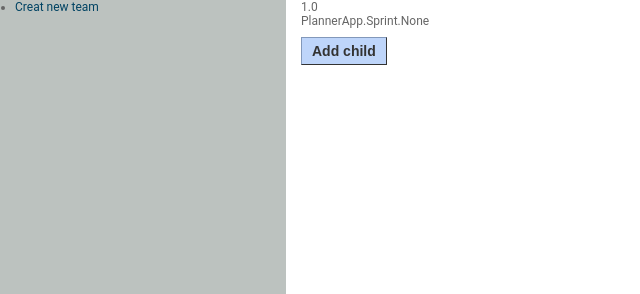
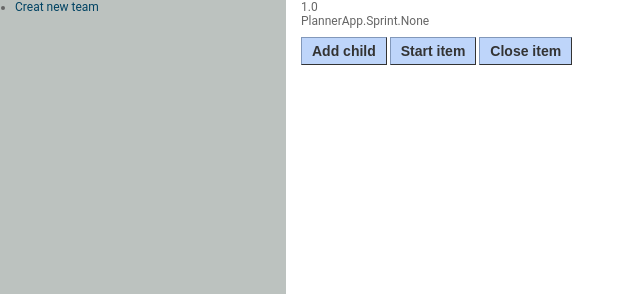
Before and after one commit to asarbs/SimplePlanner, a Django app: page /PlannerApp/item-details/1/ in a window 1280 px wide. Shown: the part 126-420 px from the top of the page, without its empty margins (0-640 px from the left). Run offline with Django 3.2, Linux system fonts and the light colour scheme; a user stored in the database is signed in; tables that the repository leaves empty hold one stand-in row (values such as "Sample post"); some libraries are stand-ins or nearby versions; some web fonts are replaced.

Commit message:
more work done

```diff
--- a/PlannerProject/PlannerApp/admin.py
+++ b/PlannerProject/PlannerApp/admin.py
@@ -16,7 +16,7 @@ class SprintAdmin(admin.ModelAdmin):
 class CustomMPTTModelAdmin(DraggableMPTTAdmin):
     model = Item
     mptt_level_indent = 20
-    list_display = ('tree_actions', 'indented_title', 'priority', 'assignment', 'status', 'start_date', 'end_date', 'length', 'item_id', 'team')
+    list_display = ('tree_actions', 'indented_title', 'priority', 'assignment', 'status', 'start_date', 'end_date', 'planned_start_date', 'planned_end_date', 'length', 'item_id', 'team')
     list_display_links = ('indented_title', )
 
 
--- a/PlannerProject/PlannerApp/models.py
+++ b/PlannerProject/PlannerApp/models.py
@@ -58,7 +58,11 @@ class Item(MPTTModel):
 
     @property
     def length(self):
-        return (self.end_date - self.start_date).days
+        try:
+            return (self.end_date - self.start_date).days
+        except TypeError:
+            return "0"
+
 
     @property
     def item_id(self):
--- a/PlannerProject/PlannerApp/templatetags/PalannerProjectTags.py
+++ b/PlannerProject/PlannerApp/templatetags/PalannerProjectTags.py
@@ -19,7 +19,6 @@ def build_item_line(nodeItem):
 @register.simple_tag
 def build_tree(nodeItems):
     ss = '<ul class="tree">'
-    logger.debug(type(nodeItems))
     for nodeItem in nodeItems:
         ss += '<li>'
         ss += build_item_line(nodeItem)
@@ -60,7 +59,6 @@ def get_sprint_team(sprint):
 @register.simple_tag
 def get_strint_items(sprint):
     items = Item.objects.filter(sprint=sprint)
-    logger.debug(items)
     ss = "<ul>"
     for item in items:
         ss += "<li>"
@@ -68,3 +66,68 @@ def get_strint_items(sprint):
         ss += "</li>"
     ss += "</ul>"
     return mark_safe(ss)
+
+
+#[
+#         ['2014Spring', 'Spring 2014', 'spring', new Date(2014, 2, 22), new Date(2014, 5, 20), null, 100, null],
+#         ['2014Summer', 'Summer 2014', 'summer', new Date(2014, 5, 21), new Date(2014, 8, 20), null, 100, null],
+#         ['2014Autumn', 'Autumn 2014', 'autumn', new Date(2014, 8, 21), new Date(2014, 11, 20), null, 100, null]
+#]
+
+      # data.addColumn('string', 'Task ID');
+      # data.addColumn('string', 'Task Name');
+      # data.addColumn('string', 'Resource');
+      # data.addColumn('date', 'Start Date');
+      # data.addColumn('date', 'End Date');
+      # data.addColumn('number', 'Duration');
+      # data.addColumn('number', 'Percent Complete');
+      # data.addColumn('string', 'Dependencies');
+
+def build_data_chart_one_line(item, ansesstor="null"):
+    item_planned_start_date_year = 0
+    item_planned_start_date_month = 0
+    item_planned_start_date_day = 0
+    item_planned_end_date_year = 0
+    item_planned_end_date_month = 0
+    item_planned_end_date_day = 0
+    try:
+
+        item_planned_start_date_year = item.planned_start_date.year
+        item_planned_start_date_month = item.planned_start_date.month -1
+        item_planned_start_date_day = item.planned_start_date.day
+        item_planned_end_date_year = item.planned_end_date.year
+        item_planned_end_date_month = item.planned_end_date.month -1
+        item_planned_end_date_day = item.planned_end_date.day
+    except AttributeError:
+        pass
+
+    a = "null" if ansesstor == "null"  else "'" + ansesstor + "'"
+    s =  "\t['{0}', '{1}', '{2}', new Date({3}, {4}, {5}), new Date({6}, {7}, {8}), null, 100, {9}]".format(
+            item.item_id,
+            item,
+            item.team,
+            item_planned_start_date_year,
+            item_planned_start_date_month,
+            item_planned_start_date_day,
+            item_planned_end_date_year,
+            item_planned_end_date_month,
+            item_planned_end_date_day,
+            str(a)
+            )
+    return s
+
+def foo(projectItems, ansesstor="null"):
+    lines = []
+    for item in projectItems:
+        s = build_data_chart_one_line(item, ansesstor)
+        lines.append(s)
+        lines.extend(foo(item.get_children(), item.item_id))
+    return lines
+
+@register.simple_tag
+def get_gnat_chart_data(projectItems):
+    lines = []
+    lines.extend(foo(projectItems))
+    ss = '[\n' + ',\n'.join(lines) + "\n]"
+    logger.debug(ss)
+    return mark_safe(ss)
--- a/PlannerProject/PlannerApp/urls.py
+++ b/PlannerProject/PlannerApp/urls.py
@@ -9,6 +9,8 @@ urlpatterns = [
     path(r'project-list', views.ProjectList, name="project-list"),
     path(r'item-create', views.ItemAdd.as_view(success_url=""), name="item-create"),
     path(r'item-details/<slug:pk>/', views.ItemDetails.as_view(), name="item-details"),
+    path(r'item-start/<slug:pk>/', views.startItem, name="item-start"),
+    path(r'item-end/<slug:pk>/', views.endItem, name="item-end"),
     path(r'my_tasks', views.MyTasksList.as_view(), name="my_tasks"),
     path(r'team-create', views.TeamAdd.as_view(success_url=""), name="team-create"),
     path(r'team-details/<slug:pk>/', views.TeamDetails.as_view(), name="team-details"),
--- a/PlannerProject/PlannerApp/views.py
+++ b/PlannerProject/PlannerApp/views.py
@@ -6,6 +6,7 @@ from django.views.generic.edit import CreateView
 from django.views.generic.detail import DetailView
 from django.views.generic.list import ListView
 import logging
+from datetime import datetime, timedelta
 
 logger = logging.getLogger(__name__)
 
@@ -13,6 +14,7 @@ from PlannerApp.models import Project
 from PlannerApp.models import Item
 from PlannerApp.models import Team
 from PlannerApp.models import Sprint
+from PlannerApp.models import Status
 
 from PlannerApp.forms import NewProjectForm
 from PlannerApp.forms import NewItemForm
@@ -85,11 +87,29 @@ class ItemAdd(CreateView):
             parent = Item.objects.get(id=form.cleaned_data['item_id'])
             item.insert_at(target=parent, position='last-child', save=True)
             item.save()
+        print(item.planned_start_date == item.planned_end_date)
+        if item.planned_start_date == item.planned_end_date:
+            item.planned_end_date += timedelta(days=1)
+            item.save()
         self.id = item.id
         return super(ItemAdd, self).form_valid(form)
 
     def get_success_url(self):
         return reverse("item-details", args=(self.id,))
+
+def startItem(request, pk=None):
+    item = Item.objects.get(id=pk)
+    item.status = Status.IN_PROGRESS.value
+    item.start_date = datetime.now()
+    item.save()
+    return HttpResponseRedirect(reverse("item-details", args=(pk,)))
+
+def endItem(request, pk=None):
+    item = Item.objects.get(id=pk)
+    item.status = Status.DONE.value
+    item.end_date = datetime.now()
+    item.save()
+    return HttpResponseRedirect(reverse("item-details", args=(pk,)))
 
 
 class MyTasksList(ListView):
--- a/PlannerProject/templates/PlannerApp/item_detail.html
+++ b/PlannerProject/templates/PlannerApp/item_detail.html
@@ -11,6 +11,8 @@
 <p>{{ item.sprint }}</p>
 <div class="list_of_actions">
     <a href="{% url 'item-create' %}?iid={{ item.id }}" class="button">Add child</a>
+    <a href="{% url 'item-start' pk=item.pk %}" class="button">Start item</a>
+    <a href="{% url 'item-end' pk=item.pk %}" class="button">Close item</a>
 </div>
 <br><br>
 
--- a/PlannerProject/templates/head.html
+++ b/PlannerProject/templates/head.html
@@ -5,8 +5,10 @@
 <link href='http://fonts.googleapis.com/css?family=Droid+Sans' rel='stylesheet' type='text/css'>
 <meta name="viewport" content="width=device-width, initial-scale=1">
 <script src="https://ajax.googleapis.com/ajax/libs/jquery/3.4.1/jquery.min.js"></script>
+<script type="text/javascript" src="https://www.gstatic.com/charts/loader.js"></script>
 
-{% block javascript %}
+
+<!-- {% block javascript %}
 <script type="text/javascript">
 window.onload = function() {
    if (window.jQuery) {
@@ -16,7 +18,10 @@ window.onload = function() {
   }
 }
 </script>
-{% endblock %}
+{% endblock %} -->
+
+
+
 
 <link rel="stylesheet" href="{% static "main.css" %}" />
 
```
Also changed, not shown: PlannerProject/templates/PlannerApp/project_detail.html (+35 -0 lines).
